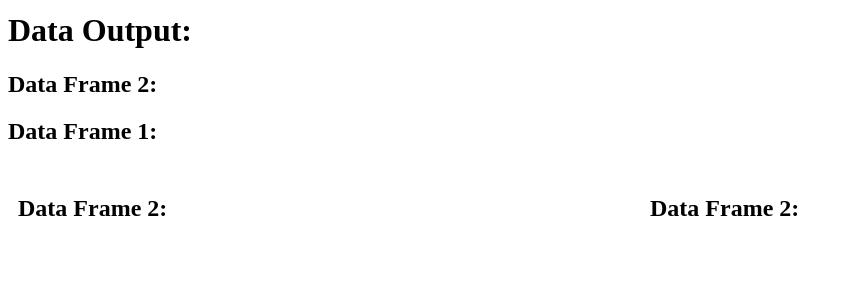
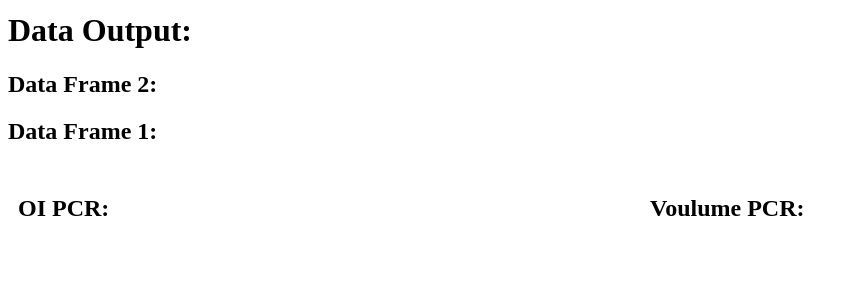
Before and after one commit to pravinsharma01/optionachain-nifty, a Flask app: template templates/maxpain.html in a window 1280 px wide. Shown: the part 153-453 px from the top of the page, without its empty margins (0-858 px from the left). Run offline with Flask 2, Linux system fonts and the light colour scheme; the template is opened without the code that fills it, so the values that code supplies are empty.

Commit message:
Update maxpain.html
Signed-off-by: Pravin Sharma <139038899+pravinsharma01@users.noreply.github.com>

```diff
--- a/templates/maxpain.html
+++ b/templates/maxpain.html
@@ -47,11 +47,11 @@
 
 	<div class="row">
   <div class="column" >
-	<h2>Data Frame 2:</h2>
+	<h2>OI PCR:</h2>
      {{ df2 | safe }}
 	 </div>
 	 <div class="column">
-    <h2>Data Frame 2:</h2>
+    <h2>Voulume PCR:</h2>
      {{ df3 | safe }}
 	 </div>
 </div>
```
